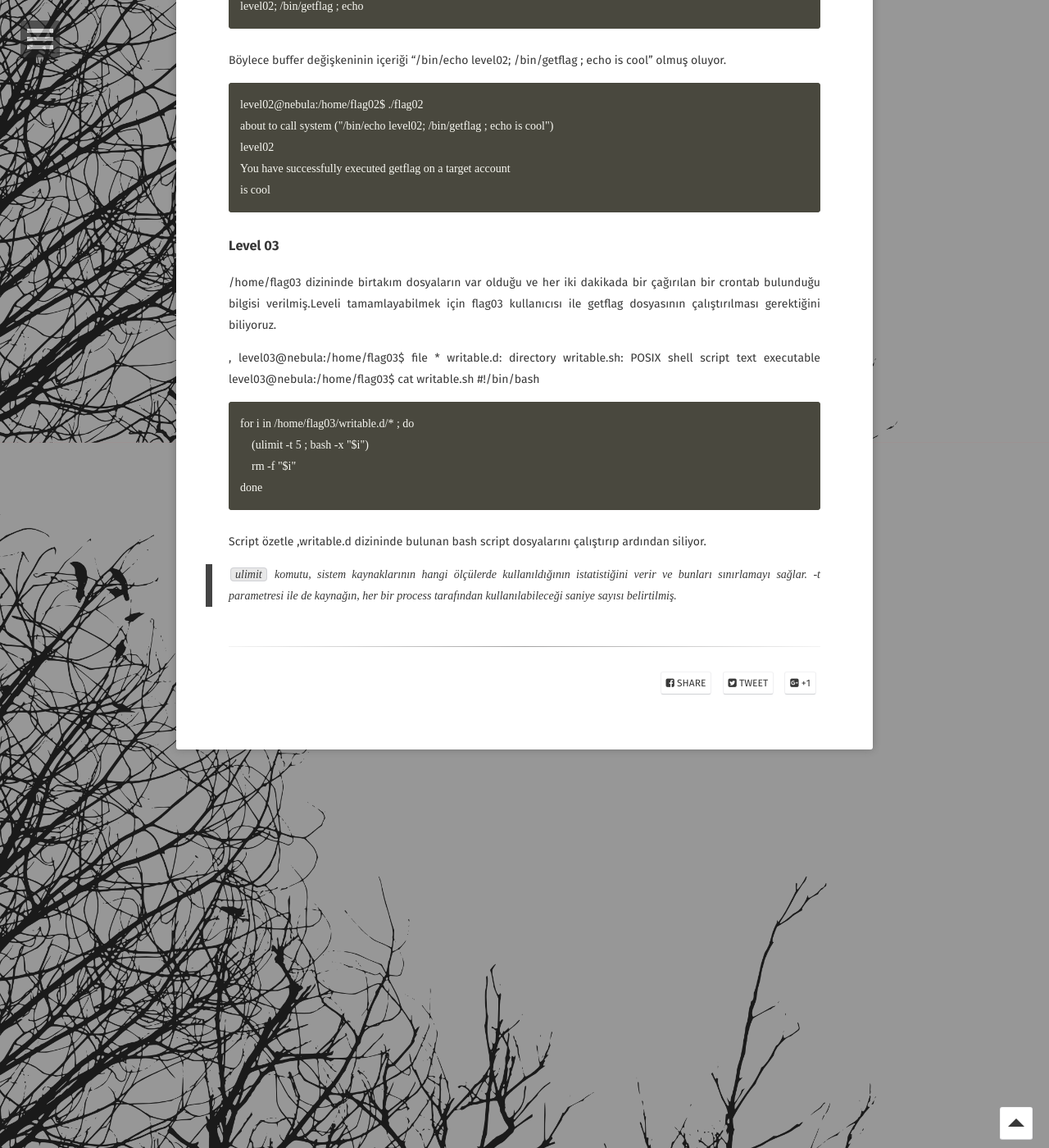
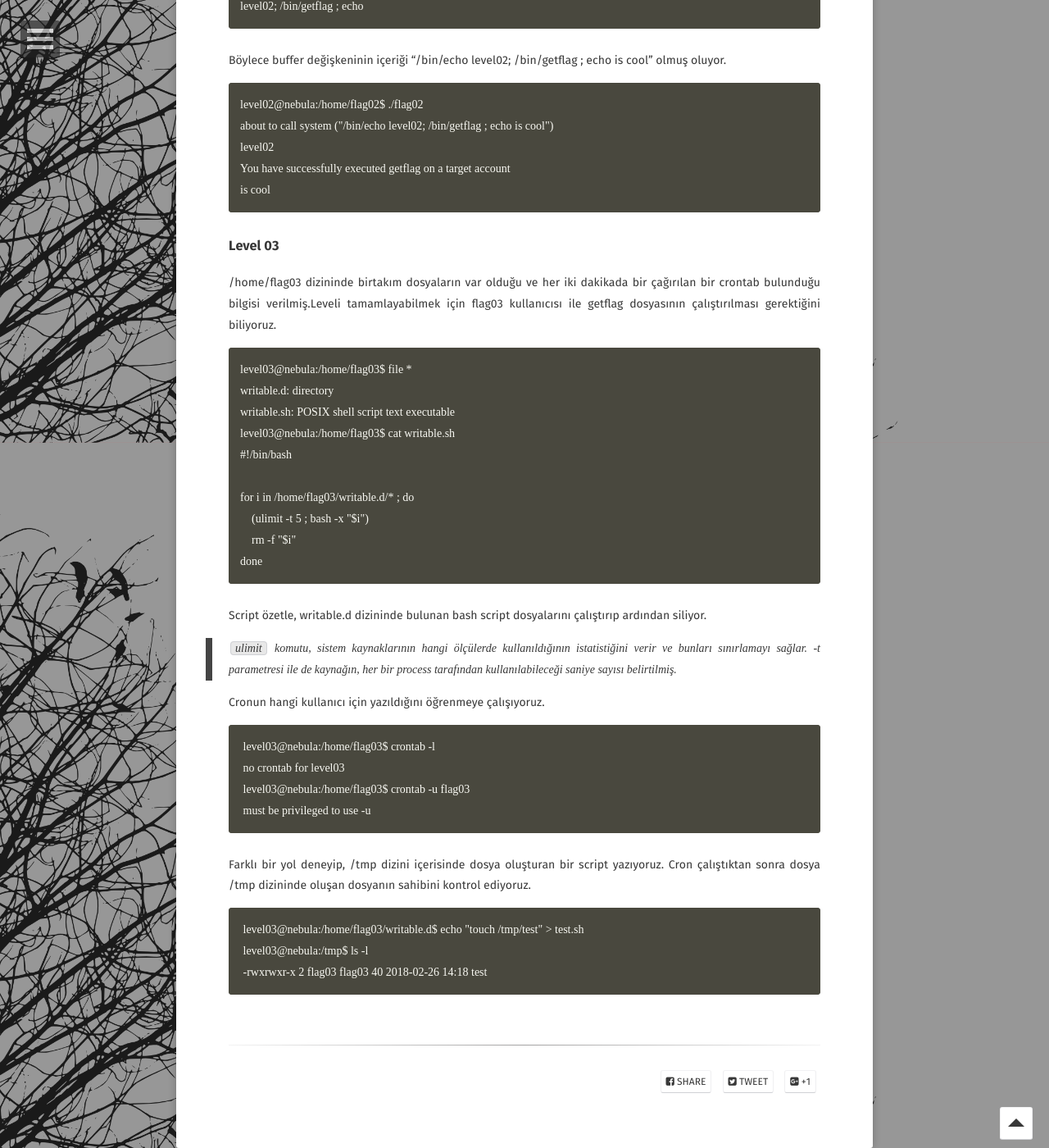
Before and after one commit to burcudemiralp/burcudemiralp.github.io, a Jekyll site: the page built from _posts/2018-02-23-nebula-writeup.md, in a window 1280 px wide and 1400 px high, scrolled down 3960 px. Shown: the whole window at 82% size. Built offline with Jekyll 4.4.1, drawn with Linux system fonts in a browser that asks for light colours; some web fonts are replaced.

Commit message:
Update 2018-02-23-nebula-writeup.md

```diff
--- a/_posts/2018-02-23-nebula-writeup.md
+++ b/_posts/2018-02-23-nebula-writeup.md
@@ -149,7 +149,7 @@ Böylece buffer değişkeninin içeriği "/bin/echo level02; /bin/getflag ; echo
 ### Level 03
 /home/flag03 dizininde birtakım dosyaların var olduğu ve her iki dakikada bir çağırılan bir crontab bulunduğu bilgisi verilmiş.Leveli tamamlayabilmek için flag03 kullanıcısı ile getflag dosyasının çalıştırılması gerektiğini biliyoruz.
 {% raw %}
-,    level03@nebula:/home/flag03$ file *
+    level03@nebula:/home/flag03$ file *
     writable.d: directory
     writable.sh: POSIX shell script text executable
     level03@nebula:/home/flag03$ cat writable.sh
@@ -160,6 +160,20 @@ Böylece buffer değişkeninin içeriği "/bin/echo level02; /bin/getflag ; echo
         rm -f "$i"
     done
 {% endraw %}
-Script özetle ,writable.d dizininde bulunan bash script dosyalarını çalıştırıp ardından siliyor.
+Script özetle, writable.d dizininde bulunan bash script dosyalarını çalıştırıp ardından siliyor.
 > `ulimit` komutu, sistem kaynaklarının hangi ölçülerde kullanıldığının istatistiğini verir ve bunları sınırlamayı sağlar.
 -t parametresi ile de kaynağın, her bir process tarafından kullanılabileceği saniye sayısı belirtilmiş.
+
+Cronun hangi kullanıcı için yazıldığını öğrenmeye çalışıyoruz.
+{% raw %}
+     level03@nebula:/home/flag03$ crontab -l
+     no crontab for level03
+     level03@nebula:/home/flag03$ crontab -u flag03
+     must be privileged to use -u
+{% endraw %}
+Farklı bir yol deneyip, /tmp dizini içerisinde dosya oluşturan bir script yazıyoruz. Cron çalıştıktan sonra dosya /tmp dizininde oluşan dosyanın sahibini kontrol ediyoruz.
+{% raw %}
+     level03@nebula:/home/flag03/writable.d$ echo "touch /tmp/test" > test.sh
+     level03@nebula:/tmp$ ls -l
+     -rwxrwxr-x 2 flag03 flag03 40 2018-02-26 14:18 test
+{% endraw %}
```
